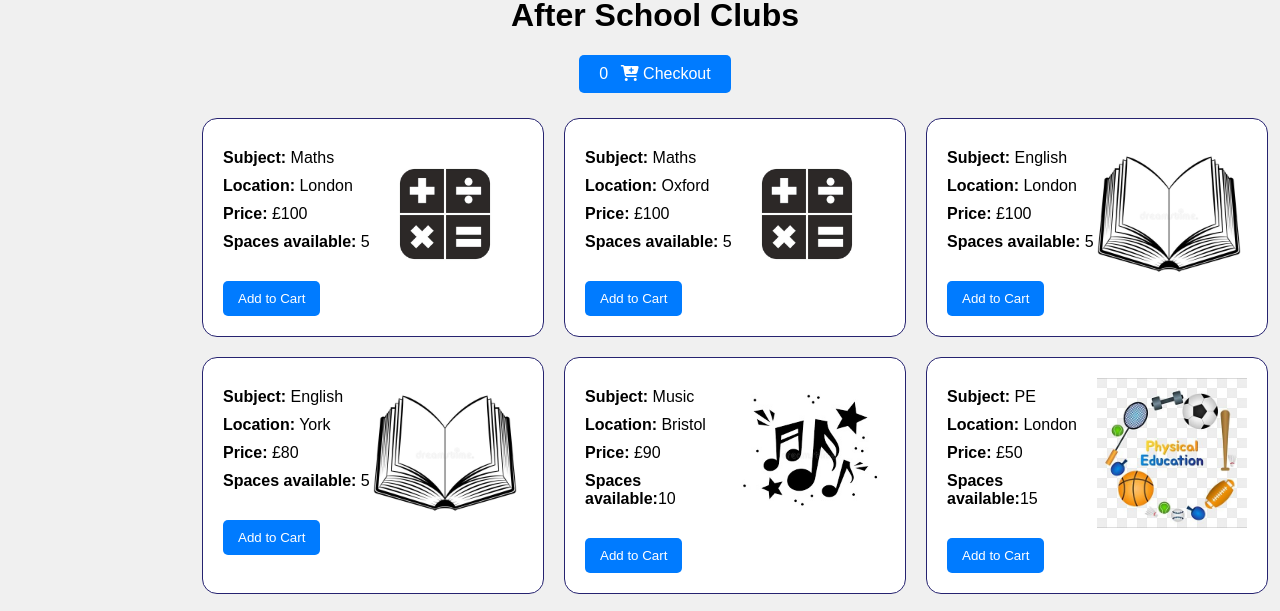
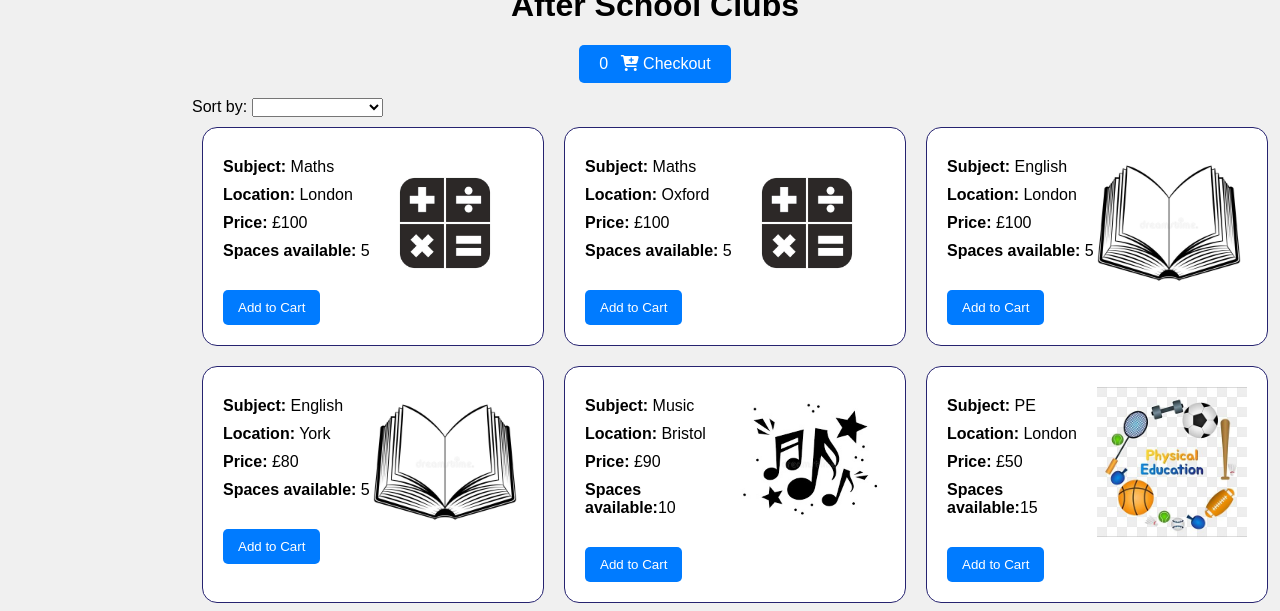
Before and after one commit to DenizIster123/Coursework---Full-Stack-Development, a plain HTML site: page Index.html in a window 1280 px wide. Shown: the top 611 px of the page. Drawn offline with nearby package versions, Linux system fonts and the light colour scheme.

Commit message:
Added a sort by button

```diff
--- a/Index.html
+++ b/Index.html
@@ -86,9 +86,19 @@
 </head>
 <body>
     <div id="app">
+
         <header>
             <input type="text" v-model="searchQuery" placeholder="Search by Subject or Location">
             <h1>After School Clubs</h1>
+            <!-- <label for="sortOptions">Sort by:</label>
+            <select id="sortOptions" v-model="sortOption">
+                <option value="subjectAsc">Subject (A-Z)</option>
+                <option value="subjectDesc">Subject (Z-A)</option>
+                <option value="locationAsc">Location (A-Z)</option>
+                <option value="locationDesc">Location (Z-A)</option>
+                <option value="priceLowToHigh">Price: Low to High</option>
+                <option value="priceHighToLow">Price: High to Low</option>
+            </select> -->
             <button v-on:click="showCheckout">
                 {{ cartItemCount }}
                 <span class="fa-solid fa-cart-plus"></span>
@@ -96,6 +106,16 @@
             </button>
         </header>
 
+        <label for="sortOptions">Sort by:</label>
+            <select id="sortOptions" v-model="sortOption">
+                <option value="subjectAsc">Subject (A-Z)</option>
+                <option value="subjectDesc">Subject (Z-A)</option>
+                <option value="locationAsc">Location (A-Z)</option>
+                <option value="locationDesc">Location (Z-A)</option>
+                <option value="avalability">avalability</option>
+                <option value="priceLowToHigh">Price: Low to High</option>
+                <option value="priceHighToLow">Price: High to Low</option>
+            </select>
 
         <div class="Activties-panel">
             <div class="After_School_Activities_box">
```
